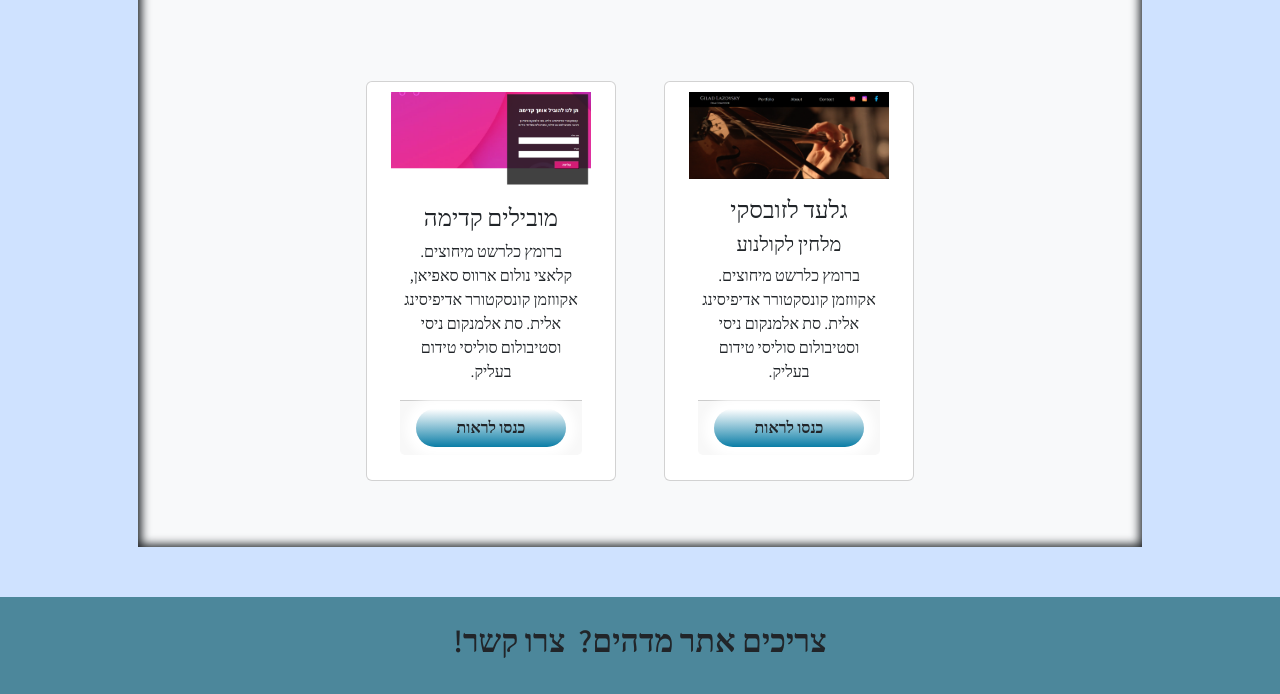
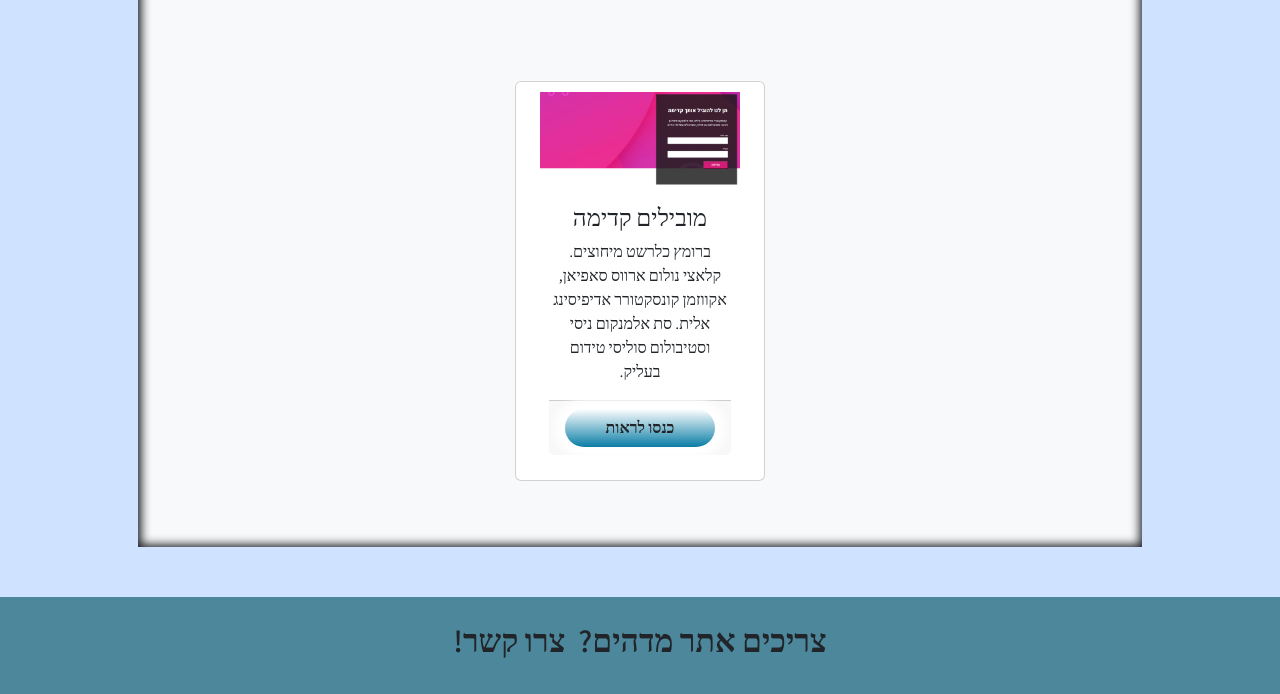
Before and after one commit to gilad44/Gilad-Lazovsky-HTML-CSS-Project, a plain HTML site: page Portfolio Page/index-he.html in a window 1280 px wide. Shown: the part 2309-3003 px from the top of the page. Drawn offline with nearby package versions, Linux system fonts and the light colour scheme.

Commit message:
delete film composer

```diff
--- a/Portfolio Page/index-he.html
+++ b/Portfolio Page/index-he.html
@@ -207,24 +207,6 @@
                     </div>
                 </div>
             </div>
-            <div class="card d-flex justify-content-center align-items-center p-4">
-                <img src="./images/snapshot 8.png" alt="page thumbnail">
-                <div class="card-body">
-                    <h4 class="card-title">גלעד לזובסקי</h4>
-                    <h5>מלחין לקולנוע</h5>
-                    <p class="card-text"> ברומץ כלרשט מיחוצים. אקווזמן
-                        קונסקטורר אדיפיסינג אלית. סת אלמנקום ניסי
-                        וסטיבולום
-                        סוליסי טידום בעליק.
-                    </p>
-                    <div class="card-footer">
-                        <div class="container">
-                            <a href="../Project 8 - Film Composer/presentation.html" target="_blank" class="btn">כנסו
-                                לראות</a>
-                        </div>
-                    </div>
-                </div>
-            </div>
         </div>
     </div>
 
```
Also changed, not shown: Portfolio Page/index-en.html (+0 -15 lines).
